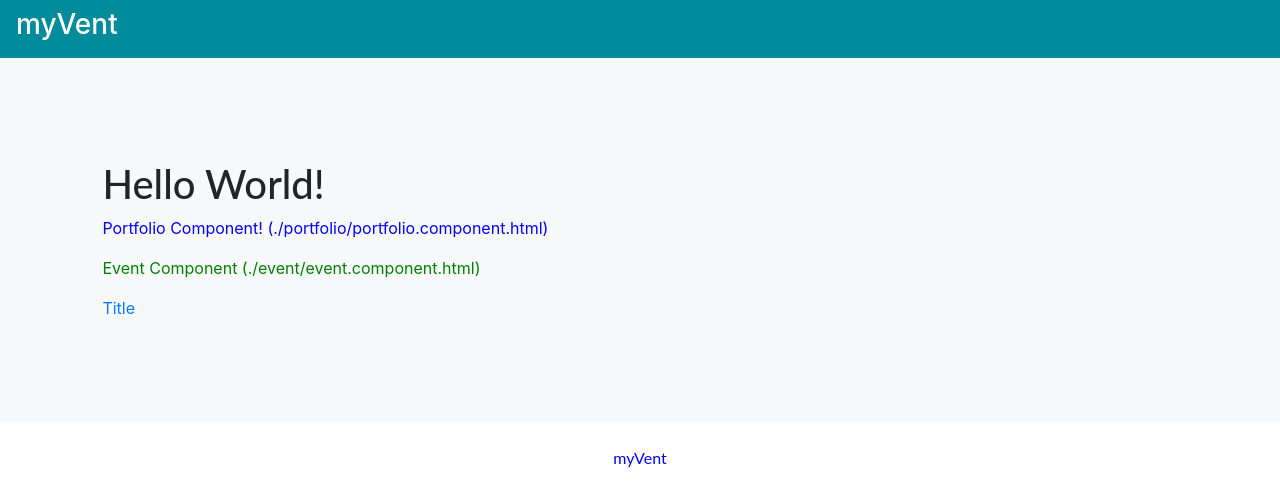
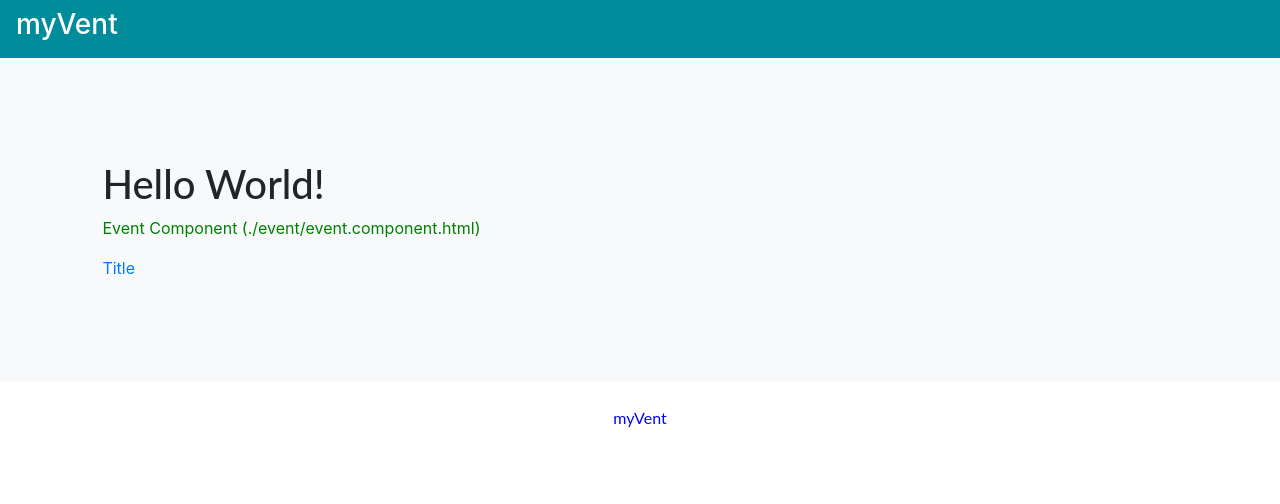
Before and after one commit to s1131610/myvent, an Angular app: page / in a window 1280 px wide. Shown: the top 504 px of the page. Built offline with nearby package versions, Linux system fonts and the light colour scheme.

Commit message:
2 files modified

```diff
--- a/src/app-routing.module.ts
+++ b/src/app-routing.module.ts
@@ -6,7 +6,7 @@ import { PortfolioComponent } from './portfolio/portfolio.component';
 import { HomeComponent } from './home/home.component';
 
 const routes: Routes = [
-    { path: 'portfolio', component: PortfolioComponent },
+    { path: '/portfolio', component: PortfolioComponent },
     {path:'', component: HomeComponent}
 ];
 
--- a/src/app/app.component.html
+++ b/src/app/app.component.html
@@ -8,8 +8,8 @@
 
 <!-- main app container -->
 <div class="app-container bg-light">
+<!--<router-outlet></router-outlet>-->
 <home></home>
-<portfolio></portfolio>
 
 <event></event>
 
```
